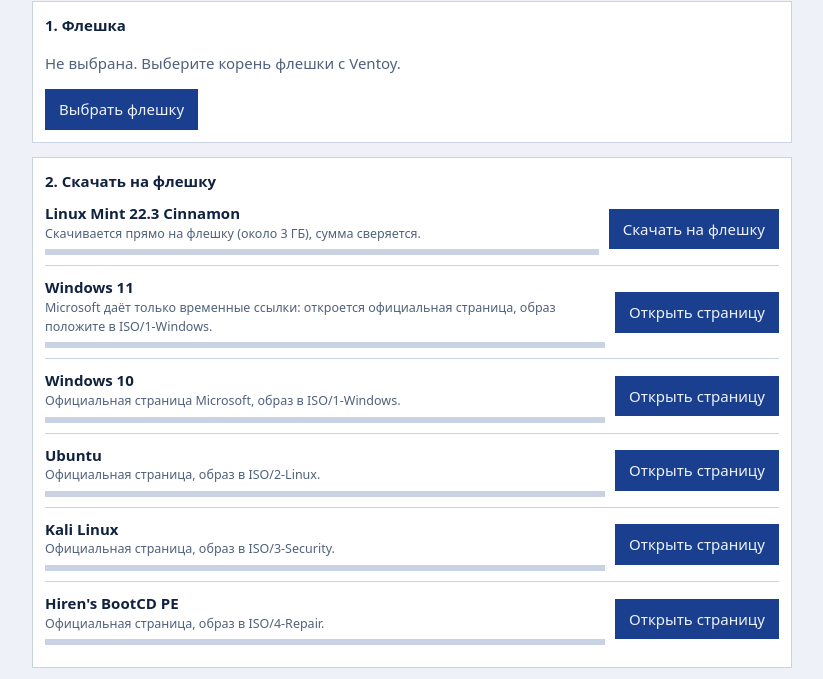
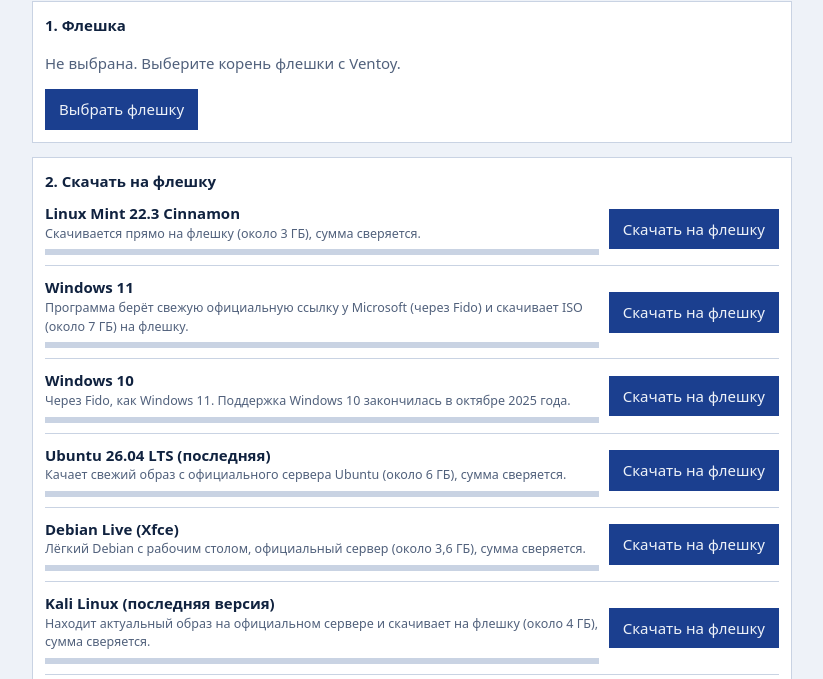
Before and after one commit to sudo-html-prog/Master-flashka, an Electron app: page app/installer.html in a window 1000 px wide. Shown: the part 64-743 px from the top of the page, without its empty margins (88-911 px from the left). Drawn offline with Linux system fonts and the light colour scheme; no server answers.

Commit message:
Update installer.html

```diff
--- a/app/installer.html
+++ b/app/installer.html
@@ -28,10 +28,11 @@ var ITEMS=[
 {id:"mint",n:"Linux Mint 22.3 Cinnamon",d:"Скачивается прямо на флешку (около 3 ГБ), сумма сверяется.",
  url:"https://ftp.nl.freebsd.org/os/Linux/distr/linuxmint/iso/stable/22.3/linuxmint-22.3-cinnamon-64bit.iso",
  name:"linuxmint-22.3-cinnamon-64bit.iso",folder:"ISO/2-Linux",sha:"a081ab202cfda17f6924128dbd2de8b63518ac0531bcfe3f1a1b88097c459bd4"},
-{id:"w11",n:"Windows 11",d:"Microsoft даёт только временные ссылки: откроется официальная страница, образ положите в ISO/1-Windows.",page:"https://www.microsoft.com/software-download/windows11"},
-{id:"w10",n:"Windows 10",d:"Официальная страница Microsoft, образ в ISO/1-Windows.",page:"https://www.microsoft.com/software-download/windows10"},
-{id:"ubu",n:"Ubuntu",d:"Официальная страница, образ в ISO/2-Linux.",page:"https://ubuntu.com/download/desktop"},
-{id:"kali",n:"Kali Linux",d:"Официальная страница, образ в ISO/3-Security.",page:"https://www.kali.org/get-kali/"},
+{id:"w11",n:"Windows 11",d:"Программа берёт свежую официальную ссылку у Microsoft (через Fido) и скачивает ISO (около 7 ГБ) на флешку.",folder:"ISO/1-Windows",fido:{win:"11"}},
+{id:"w10",n:"Windows 10",d:"Через Fido, как Windows 11. Поддержка Windows 10 закончилась в октябре 2025 года.",folder:"ISO/1-Windows",fido:{win:"10"}},
+{id:"ubu",n:"Ubuntu 26.04 LTS (последняя)",d:"Качает свежий образ с официального сервера Ubuntu (около 6 ГБ), сумма сверяется.",folder:"ISO/2-Linux",resolve:{base:"https://releases.ubuntu.com/26.04/",sums:"SHA256SUMS",re:"ubuntu-[0-9.]+-desktop-amd64\\.iso"}},
+{id:"deb",n:"Debian Live (Xfce)",d:"Лёгкий Debian с рабочим столом, официальный сервер (около 3,6 ГБ), сумма сверяется.",folder:"ISO/2-Linux",resolve:{base:"https://cdimage.debian.org/debian-cd/current-live/amd64/iso-hybrid/",sums:"SHA256SUMS",re:"debian-live-[0-9.]+-amd64-xfce\\.iso"}},
+{id:"kali",n:"Kali Linux (последняя версия)",d:"Находит актуальный образ на официальном сервере и скачивает на флешку (около 4 ГБ), сумма сверяется.",folder:"ISO/3-Security",resolve:{base:"https://cdimage.kali.org/current/",sums:"SHA256SUMS",re:"kali-linux-[0-9.]+-installer-amd64\\.iso"}},
 {id:"hiren",n:"Hiren's BootCD PE",d:"Официальная страница, образ в ISO/4-Repair.",page:"https://www.hirensbootcd.org/download/"}];
 var $=function(i){return document.getElementById(i)},F=window.flashka;
 if(!F){
@@ -53,7 +54,7 @@ ITEMS.forEach(function(it){
   if(it.page){F.open(it.page);return}
   if(!root){$("st").textContent="Сначала выберите флешку.";return}
   $("m-"+it.id).textContent="Скачиваю…";b.disabled=true;
-  F.download({id:it.id,url:it.url,name:it.name,folder:it.folder,root:root,sha256:it.sha}).then(function(r){
+  F.download({id:it.id,url:it.url,name:it.name,folder:it.folder,root:root,sha256:it.sha,resolve:it.resolve,fido:it.fido}).then(function(r){
    b.disabled=false;var m=$("m-"+it.id);
    if(!r.ok){m.className="bad";m.textContent="Ошибка: "+r.error;return}
    m.className=r.match===false?"bad":"ok";
```
